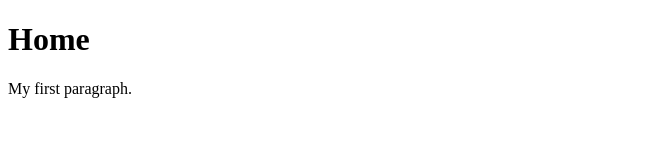
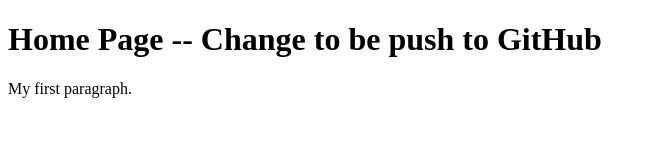
Before and after one commit to danunez84/git-demo, a plain HTML site: page web/index.html in a window 1280 px wide. Shown: the whole page, without its empty margins (0-656 px from the left). Drawn offline with Linux system fonts and the light colour scheme.

Commit message:
Updating index page for GH

```diff
--- a/web/index.html
+++ b/web/index.html
@@ -2,7 +2,7 @@
 <html>
 <body>
 
-<h1>Home</h1>
+<h1>Home Page -- Change to be push to GitHub</h1>
 
 <p>My first paragraph.</p>
 
```
